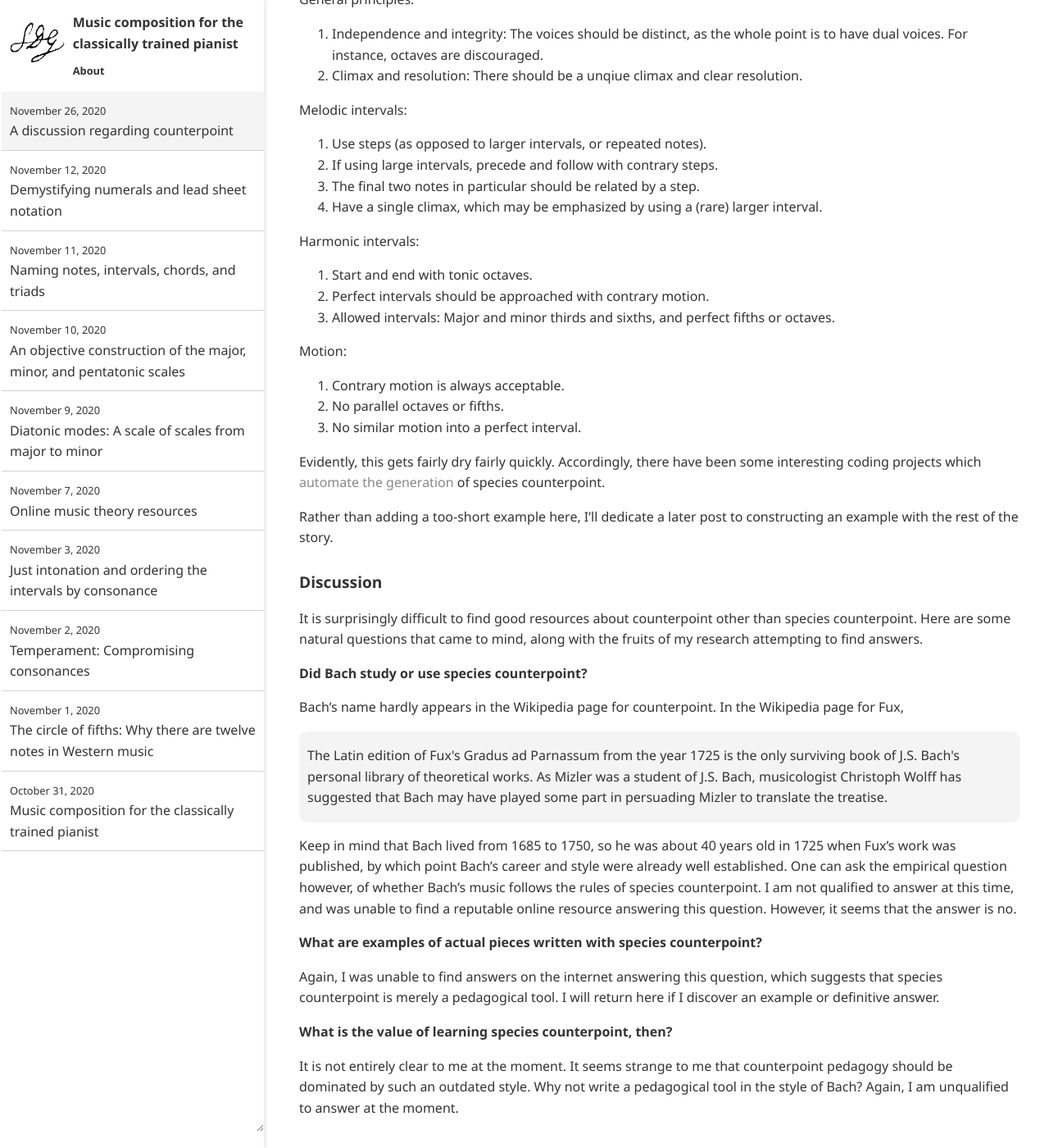
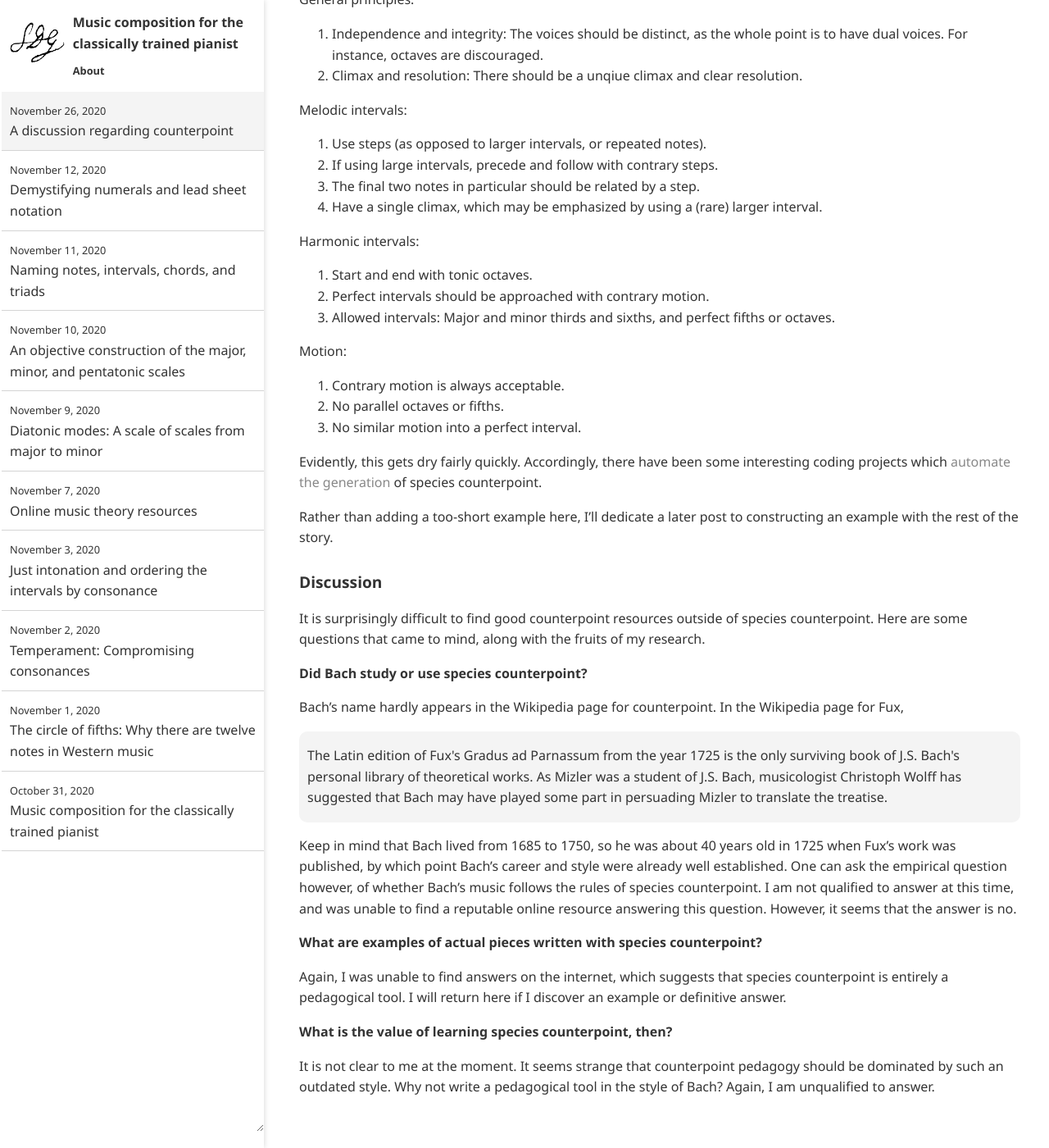
Before and after one commit to ansyblenetwork/sdg, a Jekyll site: the page built from _posts/2020-11-26-a-discussion-regarding.md, in a window 1280 px wide and 1400 px high, scrolled down 1923 px. Shown: the whole window at 82% size. Built offline with Jekyll 4.4.1, drawn with Linux system fonts in a browser that asks for light colours; after the commit the page ends 3298 px from its top, so only the background shows below that; some of the changed text lies outside the part shown.

Commit message:
Update 2020-11-26-a-discussion-regarding.md

```diff
--- a/_posts/2020-11-26-a-discussion-regarding.md
+++ b/_posts/2020-11-26-a-discussion-regarding.md
@@ -2,16 +2,16 @@
 title: "A discussion regarding counterpoint"
 ---
 
-I was fully intending to make this post about cadences, as an entry into harmony. But then I started reading about cadences, and lost interest, perhaps due to past familiarity but also due to a lack of motive. Further, my current favorite resource, [Integrated Music Theory](https://intmus.github.io/inttheory20-21/05-counterpoint-embell-shapes/1-introcounterpoint.html), discusses counterpoint briefly before proceeding to harmony. I realized then that this might be a sensible thing to do: From the perspective of understanding sound and consonance, counterpoint is more fundamental and honest than harmony.
+I was fully intending to make this post about cadences, as an entry into harmony. But then I started reading about cadences, and lost interest, perhaps due to past familiarity but also due to a lack of motive. Further, my current favorite resource, [Integrated Music Theory](https://intmus.github.io/inttheory20-21/05-counterpoint-embell-shapes/1-introcounterpoint.html), discusses counterpoint briefly before proceeding to harmony. I realized then that this might be a sensible thing to do: From the perspective of understanding sound and consonance, counterpoint is more fundamental and honest.
 
 So next I started reading several resources including Integrated Music Theory covering species counterpoint, the classical pedagogical approach recorded by Fux. But this became very dry as well.
 
-I started researching generically about counterpoint, and I realize that a softer discussion about counterpoint and its value was warranted.
+I started researching generically about counterpoint, and realized that a softer discussion about counterpoint and its value was warranted.
 
 
 ### A brief introduction
 
-We introduce the following terminology:
+We introduce the following terminology.
 
 Parallel motion:
 
@@ -101,13 +101,13 @@
 2. No parallel octaves or fifths.
 3. No similar motion into a perfect interval.
 
-Evidently, this gets fairly dry fairly quickly. Accordingly, there have been some interesting coding projects which [automate the generation](https://luckytoilet.wordpress.com/2011/08/10/algorithmic-counterpoint-how-i-wrote-a-computer-program-to-generate-music-at-mathcamp-2011/) of species counterpoint.
+Evidently, this gets dry fairly quickly. Accordingly, there have been some interesting coding projects which [automate the generation](https://luckytoilet.wordpress.com/2011/08/10/algorithmic-counterpoint-how-i-wrote-a-computer-program-to-generate-music-at-mathcamp-2011/) of species counterpoint.
 
 Rather than adding a too-short example here, I'll dedicate a later post to constructing an example with the rest of the story.
 
 ### Discussion
 
-It is surprisingly difficult to find good resources about counterpoint other than species counterpoint. Here are some natural questions that came to mind, along with the fruits of my research attempting to find answers.
+It is surprisingly difficult to find good counterpoint resources outside of species counterpoint. Here are some questions that came to mind, along with the fruits of my research.
 
 #### Did Bach study or use species counterpoint?
 
@@ -121,8 +121,8 @@
 
 #### What are examples of actual pieces written with species counterpoint?
 
-Again, I was unable to find answers on the internet answering this question, which suggests that species counterpoint is merely a pedagogical tool. I will return here if I discover an example or definitive answer.
+Again, I was unable to find answers on the internet, which suggests that species counterpoint is entirely a pedagogical tool. I will return here if I discover an example or definitive answer.
 
 #### What is the value of learning species counterpoint, then?
 
-It is not entirely clear to me at the moment. It seems strange to me that counterpoint pedagogy should be dominated by such an outdated style. Why not write a pedagogical tool in the style of Bach? Again, I am unqualified to answer at the moment.
+It is not clear to me at the moment. It seems strange that counterpoint pedagogy should be dominated by such an outdated style. Why not write a pedagogical tool in the style of Bach? Again, I am unqualified to answer.
```
